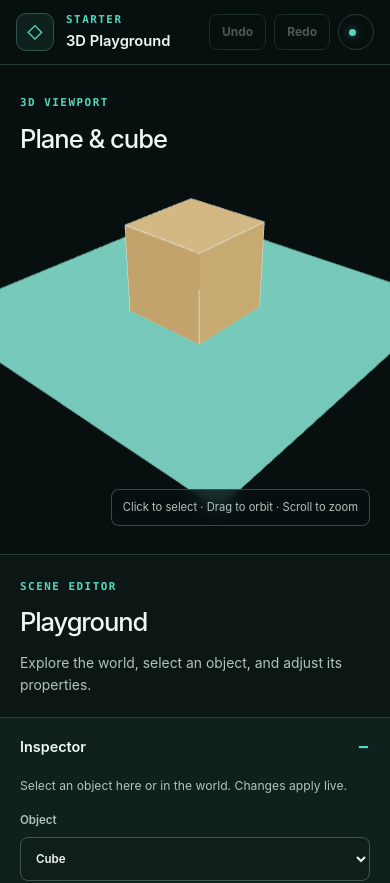
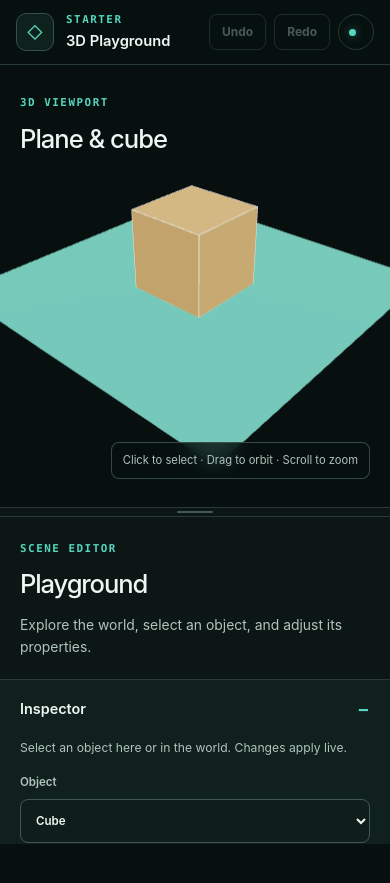
Before and after one commit to The-Sims-Digipen/Fleet-Project, a React (Vite) app in the folder apps/client/: page / in a window 390 px wide. Shown: the top 883 px of the page. After the commit the page ends 844 px from the top, so only its background shows below. Built offline with nearby package versions, Linux system fonts and the light colour scheme.

Commit message:
Resizable sidebar

```diff
--- a/apps/client/src/App.tsx
+++ b/apps/client/src/App.tsx
@@ -1,6 +1,7 @@
 import { Component, lazy, Suspense, useState, type ReactNode } from "react";
 import { HistoryControls } from "./components/HistoryControls";
 import { Sidebar } from "./components/Sidebar";
+import { ResizableWorkspace } from "./components/ResizableWorkspace";
 
 const LazyWorldScene = lazy(() => import("./components/WorldScene").then((module) => ({ default: module.WorldScene })));
 
@@ -14,22 +15,22 @@ class ViewportBoundary extends Component<{ children: ReactNode }, { failed: bool
 
 export default function App() {
   const [cameraReset, setCameraReset] = useState(0);
-  return <main className="min-h-dvh bg-surface">
+  return <main className="flex h-dvh min-h-0 flex-col overflow-hidden bg-surface">
     <a className="fixed top-3 left-3 z-50 -translate-y-[160%] rounded-lg bg-accent px-3.5 py-2.5 font-extrabold text-accent-ink focus:translate-y-0" href="#controls">Skip to controls</a>
-    <header className="flex min-h-[72px] items-center justify-between gap-6 border-b border-line bg-surface/95 px-[clamp(18px,3vw,40px)] py-3 max-[560px]:min-h-16 max-[560px]:px-4">
+    <header className="flex shrink-0 min-h-[72px] items-center justify-between gap-6 border-b border-line bg-surface/95 px-[clamp(18px,3vw,40px)] py-3 max-[560px]:min-h-16 max-[560px]:px-4">
       <div className="flex min-w-0 items-center gap-3"><span className="grid size-[42px] shrink-0 place-items-center rounded-[10px] border border-[#355149] bg-[#0f211d] text-accent max-[560px]:size-[38px]" aria-hidden="true">◇</span><div><p className="mb-0.5 block font-mono text-[0.68rem] font-bold tracking-[0.14em] text-accent uppercase">Starter</p><h1 className="text-[1.05rem] font-semibold max-[560px]:text-[0.92rem]">3D Playground</h1></div></div>
       <div className="flex items-center gap-2">
         <HistoryControls />
         <span className="flex min-h-9 items-center gap-2 rounded-full border border-line px-[13px] text-xs font-semibold text-secondary max-[560px]:w-9 max-[560px]:justify-center max-[560px]:px-0 max-[560px]:text-[0px]"><i className="size-[7px] shrink-0 rounded-full bg-accent shadow-[0_0_10px_#55d6be80]" aria-hidden="true" />Local scene</span>
       </div>
     </header>
-    <div className="grid h-[calc(100dvh-72px)] min-h-0 grid-cols-[minmax(0,1fr)_420px] max-[900px]:h-auto max-[900px]:grid-cols-1">
-      <section className="relative min-h-0 min-w-0 overflow-hidden border-r border-line bg-surface max-[900px]:min-h-[58dvh] max-[900px]:border-r-0 max-[900px]:border-b" aria-labelledby="scene-title">
+    <ResizableWorkspace>
+      <section className="relative min-h-0 min-w-0 overflow-hidden bg-surface" aria-labelledby="scene-title">
         <ViewportBoundary><Suspense fallback={<div className="grid h-full place-items-center p-8 text-center text-secondary">Loading 3D world…</div>}><LazyWorldScene cameraReset={cameraReset} /></Suspense></ViewportBoundary>
         <div className="pointer-events-none absolute top-[30px] left-[clamp(20px,3vw,42px)] z-10"><span className="mb-2 block font-mono text-[0.68rem] font-bold tracking-[0.14em] text-accent uppercase">3D viewport</span><h2 className="text-[clamp(1.6rem,3vw,2.25rem)] font-medium tracking-[-0.04em]" id="scene-title">Plane & cube</h2></div>
         <div className="pointer-events-none absolute right-[clamp(20px,3vw,42px)] bottom-7 z-10 rounded-lg border border-line-strong/80 bg-surface/80 px-[11px] py-[9px] text-[0.7rem] text-secondary backdrop-blur-[10px]">Click to select · Drag to orbit · Scroll to zoom</div>
       </section>
       <Sidebar onResetCamera={() => setCameraReset((value) => value + 1)} />
-    </div>
+    </ResizableWorkspace>
   </main>;
 }
--- /dev/null
+++ b/apps/client/src/components/ResizableWorkspace.tsx
@@ -0,0 +1,51 @@
+import { useEffect, useRef, useState, type CSSProperties, type ReactNode } from "react";
+
+export function ResizableWorkspace({ children }: { children: ReactNode }) {
+  const container = useRef<HTMLDivElement>(null);
+  const drag = useRef<{ pointerId: number; offset: number } | null>(null);
+  const [mobile, setMobile] = useState(() => window.matchMedia("(max-width: 900px)").matches);
+  const [width, setWidth] = useState(420);
+  const [height, setHeight] = useState(42);
+  useEffect(() => {
+    const query = window.matchMedia("(max-width: 900px)");
+    const update = () => { drag.current = null; setMobile(query.matches); };
+    query.addEventListener("change", update);
+    return () => query.removeEventListener("change", update);
+  }, []);
+
+  function resize(value: number) {
+    if (mobile) setHeight(Math.min(70, Math.max(25, value)));
+    else setWidth(Math.min((container.current?.clientWidth || 1000) * 0.6, Math.max(280, value)));
+  }
+
+  return <div ref={container} className="grid min-h-0 flex-1 grid-cols-[minmax(0,1fr)_6px_clamp(280px,var(--sidebar-width),60%)] grid-rows-[minmax(0,1fr)] overflow-hidden max-[900px]:grid-cols-1 max-[900px]:grid-rows-[minmax(0,1fr)_10px_var(--sidebar-height)]" style={{ "--sidebar-width": `${width}px`, "--sidebar-height": `${height}%` } as CSSProperties}>
+    {children}
+    <div className="group relative col-start-2 row-start-1 cursor-col-resize touch-none border-x border-line bg-panel select-none focus-visible:outline-none max-[900px]:col-start-1 max-[900px]:row-start-2 max-[900px]:cursor-row-resize max-[900px]:border-x-0 max-[900px]:border-y" role="separator" tabIndex={0} aria-label="Resize sidebar" aria-controls="controls"
+      aria-orientation={mobile ? "horizontal" : "vertical"} aria-valuemin={mobile ? 25 : 0} aria-valuemax={mobile ? 70 : 100}
+      aria-valuenow={mobile ? height : Math.round(width / (container.current?.clientWidth || 1000) * 100)}
+      aria-valuetext={mobile ? `${Math.round(height)}% sidebar height` : `${Math.round(width)} pixel sidebar width`}
+      onPointerDown={(event) => {
+        if (event.button !== 0) return;
+        const rect = event.currentTarget.getBoundingClientRect();
+        drag.current = { pointerId: event.pointerId, offset: mobile ? event.clientY - rect.bottom : event.clientX - rect.right };
+        event.currentTarget.setPointerCapture(event.pointerId);
+        event.preventDefault();
+        event.currentTarget.focus();
+      }}
+      onPointerMove={(event) => {
+        if (drag.current?.pointerId !== event.pointerId || !container.current) return;
+        const rect = container.current.getBoundingClientRect();
+        resize(mobile ? (rect.bottom - event.clientY + drag.current.offset) / rect.height * 100 : rect.right - event.clientX + drag.current.offset);
+      }}
+      onPointerUp={(event) => { drag.current = null; event.currentTarget.releasePointerCapture(event.pointerId); }}
+      onPointerCancel={() => { drag.current = null; }} onLostPointerCapture={() => { drag.current = null; }}
+      onKeyDown={(event) => {
+        const increase = mobile ? "ArrowUp" : "ArrowLeft";
+        const decrease = mobile ? "ArrowDown" : "ArrowRight";
+        if (![increase, decrease, "Home", "End"].includes(event.key)) return;
+        event.preventDefault();
+        resize(event.key === "Home" ? (mobile ? 25 : 280) : event.key === "End" ? (mobile ? 70 : Infinity) : (mobile ? height : width) + (event.key === increase ? 1 : -1) * (mobile ? 2 : 20));
+      }}
+    ><span className="pointer-events-none absolute top-1/2 left-1/2 h-9 w-[2px] -translate-x-1/2 -translate-y-1/2 rounded-[2px] bg-line-strong group-hover:bg-accent group-focus-visible:bg-accent max-[900px]:h-[2px] max-[900px]:w-9" aria-hidden="true" /></div>
+  </div>;
+}
--- a/apps/client/src/components/Sidebar.tsx
+++ b/apps/client/src/components/Sidebar.tsx
@@ -58,7 +58,7 @@ function DebugModule() {
 }
 
 export function Sidebar({ onResetCamera }: { onResetCamera: () => void }) {
-  return <aside className="flex min-w-0 flex-col overflow-y-auto bg-panel p-7 max-[900px]:overflow-visible max-[560px]:px-5 max-[560px]:py-6" id="controls" aria-labelledby="controls-title" tabIndex={-1}>
+  return <aside className="col-start-3 row-start-1 flex min-h-0 min-w-0 flex-col overflow-y-auto overscroll-contain bg-panel p-7 *:shrink-0 max-[900px]:col-start-1 max-[900px]:row-start-3 max-[560px]:px-5 max-[560px]:py-6" id="controls" aria-labelledby="controls-title" tabIndex={-1}>
     <div className="pb-5"><span className="mb-2 block font-mono text-[0.68rem] font-bold tracking-[0.14em] text-accent uppercase">Scene editor</span><h2 className="text-[clamp(1.6rem,3vw,2.15rem)] font-medium tracking-[-0.045em]" id="controls-title">Playground</h2><p className="mt-2.5 max-w-[38ch] text-[0.87rem] leading-relaxed text-secondary">Explore the world, select an object, and adjust its properties.</p></div>
     <Inspector />
     <SceneModule onResetCamera={onResetCamera} />
```
Also changed, not shown: 1 other file (tests, documents, lock files or other folders).
